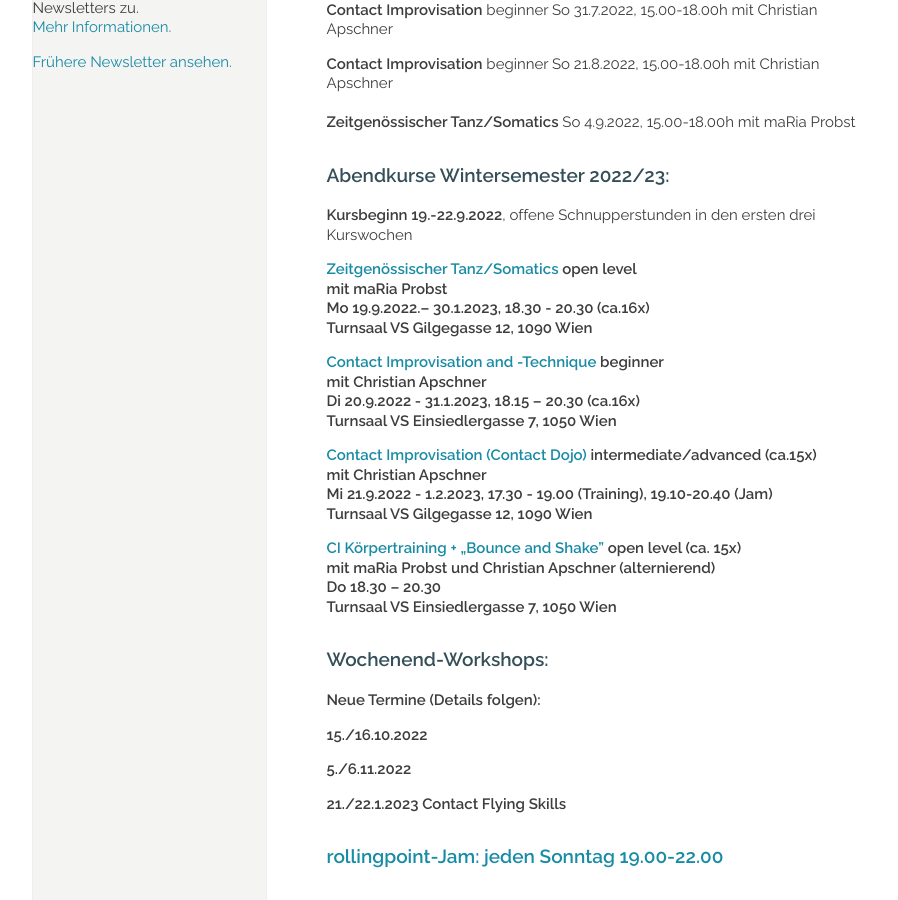
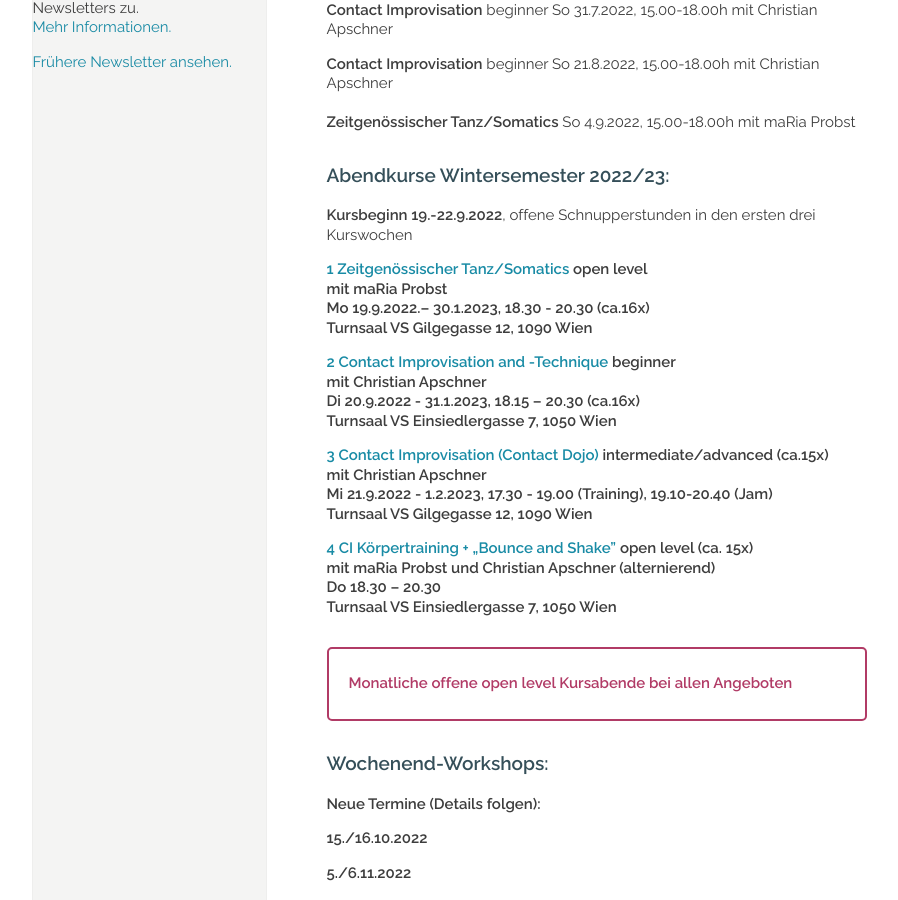
Before and after one commit to manulari/rollingpointat, a Jekyll site: the page built from _pages_de/index.md, in a window 1280 px wide and 900 px high, scrolled down 1185 px. Shown: the whole window, without its empty margins (152-1050 px from the left). Built offline with Jekyll 4.4.1, drawn with Linux system fonts in a browser that asks for light colours; comment, search, counter and statistics services are not loaded.

Commit message:
Update page (de) “index”

```diff
--- a/_pages_de/index.md
+++ b/_pages_de/index.md
@@ -31,25 +31,27 @@ Fotocredit: https://johannes-stolba.net/photography/
 
 **Kursbeginn 19.-22.9.2022**, offene Schnupperstunden in den ersten drei Kurswochen
 
-**[Zeitgenössischer Tanz/Somatics ](/kurse#mo)open level**\
+**[1 Zeitgenössischer Tanz/Somatics ](/kurse#mo)open level**\
 **mit maRia Probst**  \
 **Mo 19.9.2022.– 30.1.2023, 18.30 - 20.30 (ca.16x)**\
 **Turnsaal VS Gilgegasse 12, 1090 Wien**
 
-**[Contact Improvisation and -Technique](/kurse#di) beginner\
+**[2 Contact Improvisation and -Technique](/kurse#di) beginner\
 mit Christian Apschner\
 Di 20.9.2022 - 31.1.2023, 18.15 – 20.30 (ca.16x)\
 Turnsaal VS Einsiedlergasse 7, 1050 Wien**
 
-**[Contact Improvisation (Contact Dojo)](/kurse#mi) intermediate/advanced (ca.15x)**\
+**[3 Contact Improvisation (Contact Dojo)](/kurse#mi) intermediate/advanced (ca.15x)**\
 **mit Christian Apschner**\
 **Mi 21.9.2022 - 1.2.2023, 17.30 - 19.00 (Training), 19.10-20.40 (Jam)**\
 **Turnsaal VS Gilgegasse 12, 1090 Wien**
 
-**[CI Körpertraining + „Bounce and Shake"](/kurse#di)**  **open level (ca. 15x)**\
+**[4 CI Körpertraining + „Bounce and Shake"](/kurse#di)**  **open level (ca. 15x)**\
 **mit maRia Probst und Christian Apschner (alternierend)**\
 **Do 18.30 – 20.30**\
 **Turnsaal VS Einsiedlergasse 7, 1050 Wien**
+
+> **Monatliche offene open level Kursabende bei allen Angeboten**
 
 ### Wochenend-Workshops:
 
```
